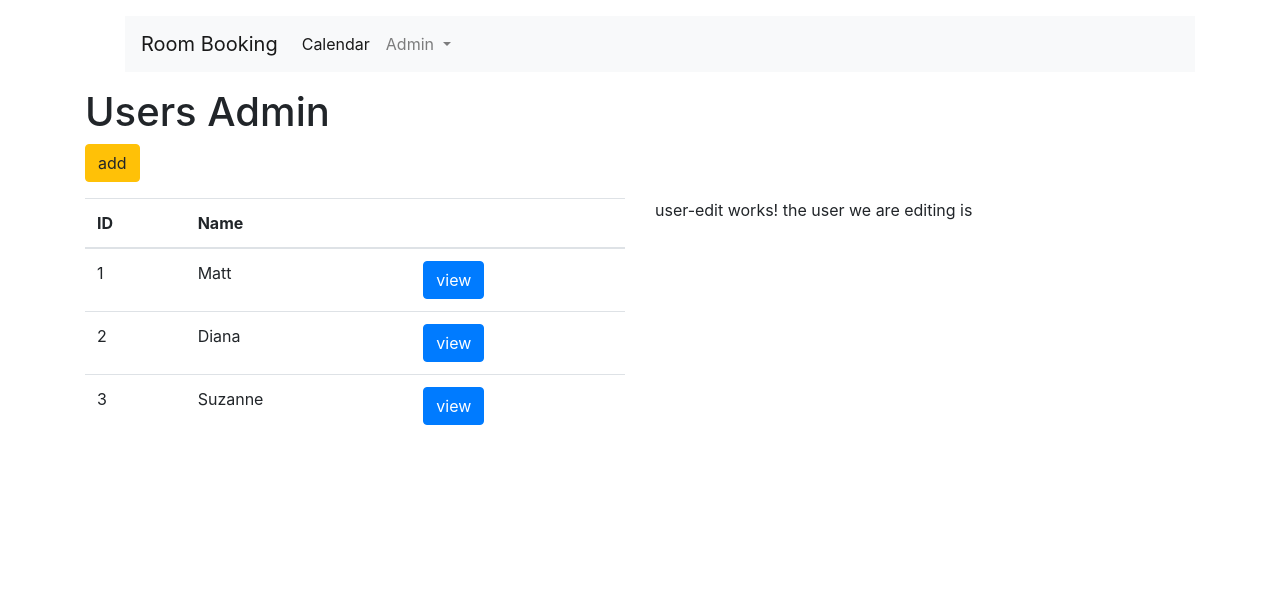
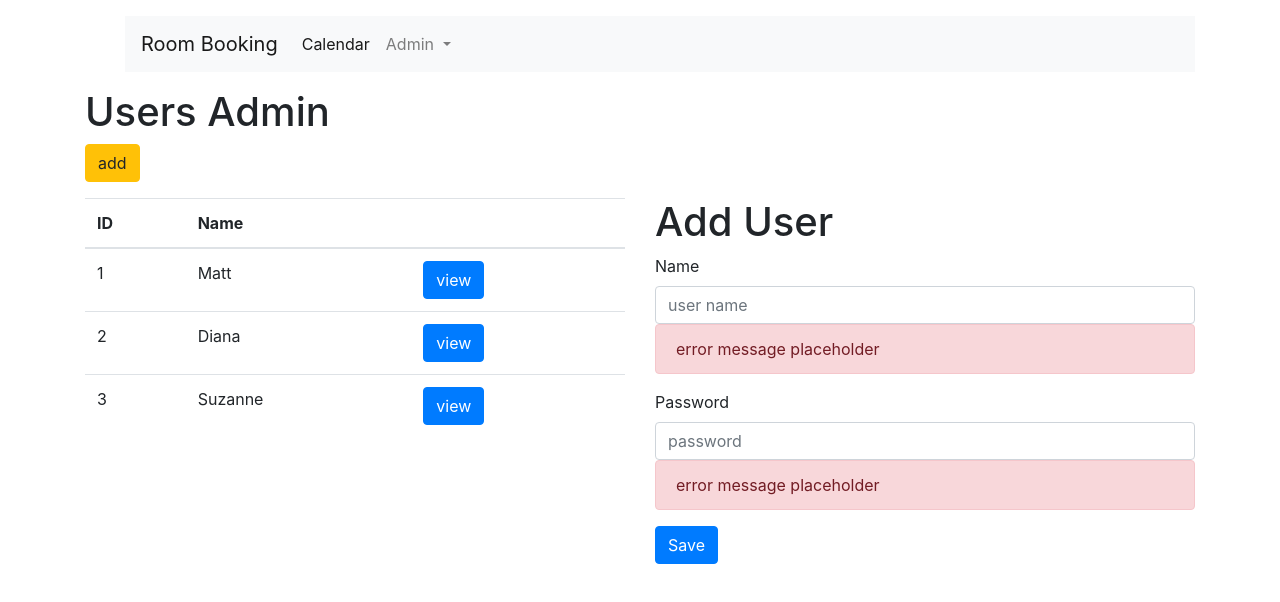
Before and after one commit to foxlovecat1989/RoomBookingClientV2, an Angular app: page /admin/users in a window 1280 px wide. Both pictures are taken after a click on the link "add". Shown: the top 602 px of the page. Built offline with nearby package versions, Linux system fonts and the light colour scheme.

Commit message:
implements edit user

```diff
--- a/src/app/admin/users/user-edit/user-edit.component.html
+++ b/src/app/admin/users/user-edit/user-edit.component.html
@@ -1 +1,22 @@
-<p>user-edit works! the user we are editing is {{user.name}}</p>
+<h1>{{ user.id == null ? 'Add' : 'Edit'}} User</h1>
+
+<div class="bg-warning p-5" *ngIf="message">{{ message }}</div>
+
+<form>
+
+  <div class="form-group">
+    <label for="name">Name</label>
+    <input type="text" class="form-control" id="name" placeholder="user name" name="name" [(ngModel)]="userForm.name" required #nameField="ngModel">
+    <div class="alert alert-danger">error message placeholder</div>
+
+  </div>
+
+  <div class="form-group" *ngIf="user.id == null"> <!-- only show this field on adding a user -->
+    <label for="password">Password</label>
+    <input type="password" class="form-control" id="password" placeholder="password">
+    <div class="alert alert-danger">error message placeholder</div>
+
+  </div>
+
+  <button type="button" class="btn btn-primary" (click)="onSubmit()">Save</button>
+</form>
--- a/src/app/admin/users/user-edit/user-edit.component.ts
+++ b/src/app/admin/users/user-edit/user-edit.component.ts
@@ -1,4 +1,6 @@
 import { Component, Input, OnInit } from '@angular/core';
+import { Router } from '@angular/router';
+import { DataService } from 'src/app/data.service';
 import { User } from 'src/app/model/User';
 
 @Component({
@@ -10,10 +12,32 @@ export class UserEditComponent implements OnInit {
 
   @Input('user')
   user!: User;
+  message!: string;
+  userForm!: User;
 
-  constructor() { }
+  constructor(
+    private dataService: DataService,
+    private router: Router
+  ) { }
 
   ngOnInit(): void {
+    this.userForm = Object.assign({}, this.user);
   }
 
+  onSubmit(){
+    this.saveUpdateUser();
+
+  }
+
+  private saveUpdateUser() {
+    this.dataService.updateUser(this.userForm).subscribe(
+      user => {
+        this.user = user;
+        this.router.navigate(['admin', 'users'], { queryParams: { id: this.user.id, action: 'view' } });
+      },
+      errors => {
+        console.log('update user fail');
+      }
+    );
+  }
 }
--- a/src/app/app.module.ts
+++ b/src/app/app.module.ts
@@ -12,6 +12,7 @@ import { RoomDetailComponent } from './admin/rooms/room-detail/room-detail.compo
 import { RoomEditComponent } from './admin/rooms/room-edit/room-edit.component';
 import { UserDetailComponent } from './admin/users/user-detail/user-detail.component';
 import { UserEditComponent } from './admin/users/user-edit/user-edit.component';
+import { FormsModule } from '@angular/forms';
 
 @NgModule({
   declarations: [
@@ -28,7 +29,8 @@ import { UserEditComponent } from './admin/users/user-edit/user-edit.component';
   ],
   imports: [
     BrowserModule,
-    AppRoutingModule
+    AppRoutingModule,
+    FormsModule
   ],
   providers: [],
   bootstrap: [AppComponent]
--- a/src/app/data.service.ts
+++ b/src/app/data.service.ts
@@ -65,4 +65,11 @@ export class DataService {
 
     return of(this.users);
   }
+
+  updateUser(updateUser: User): Observable<User>{
+    const originUser = this.users.find(user => user.id === updateUser.id)!;
+    originUser.name = updateUser.name;
+
+    return of(originUser);
+  }
 }
```
